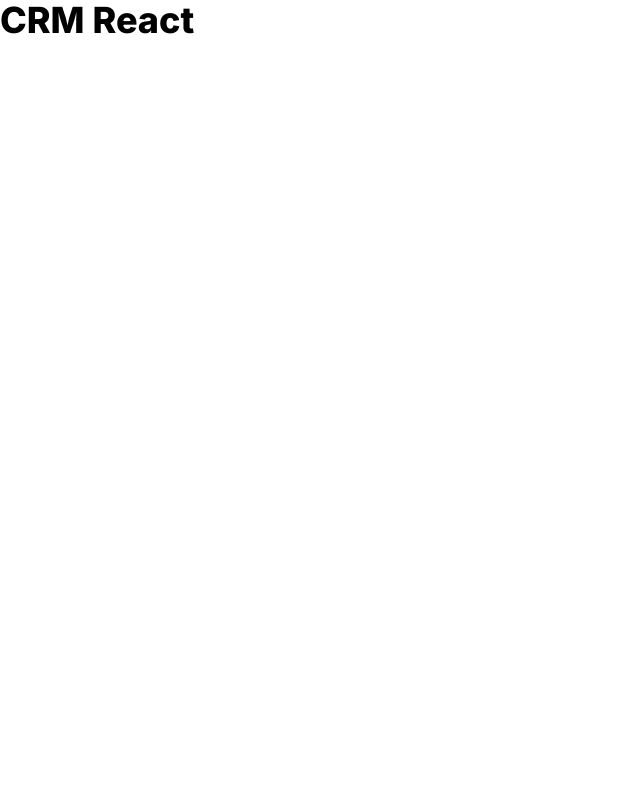
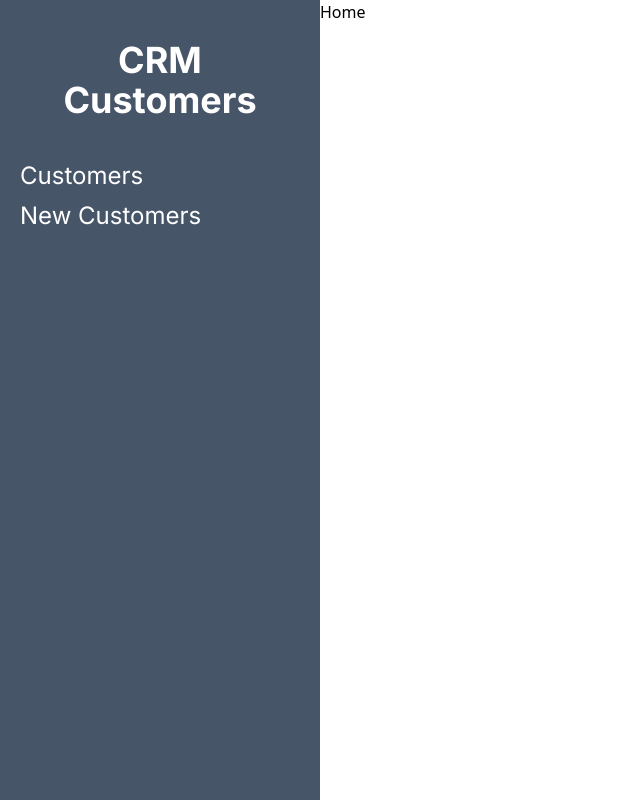
Before and after one commit to jairpss/crm-react, a React (Vite) app: page /customers in a window 1280 px wide. Shown: the whole page, without its empty margins (0-640 px from the left). Built offline with nearby package versions, Linux system fonts and the light colour scheme.

Commit message:
adding routes , starting with layout

```diff
--- a/src/App.jsx
+++ b/src/App.jsx
@@ -1,12 +1,24 @@
 import { useState } from 'react'
 import { BrowserRouter, Routes, Route } from 'react-router-dom'
+import Layout from './layout/Layout'
+import Home from './pages/Home'
+import NewCustomer from './pages/NewCustomer'
+import EditCustomer from './pages/EditCustomer'
 
 function App() {
-  const [count, setCount] = useState(0)
 
   return (
 
-      <h1 className="text-4xl font-extrabold font-inter">CRM React</h1>
+      <BrowserRouter>
+          <Routes>
+
+              <Route path="/customers" element={<Layout />}>
+                  <Route index element={<Home />} />
+                  <Route path="new" element={<NewCustomer />}/>
+                  <Route path="edit/:id" element={<EditCustomer />}/>
+              </Route>
+          </Routes>
+      </BrowserRouter>
 
   )
 }
--- /dev/null
+++ b/src/layout/Layout.jsx
@@ -0,0 +1,30 @@
+import { Outlet } from 'react-router-dom/'
+
+const Layout = () => {
+  return (
+    <div className="md:flex md: min-h-screen">
+        <div className="md:w-1/4 bg-slate-600 px-5 py-10">
+            <h2 className="text-4xl font-bold text-center text-white font-inter">CRM Customers</h2>
+            <nav className="mt-10">
+                <a
+                    className="text-white text-2xl block mt-2 font-inter hover:text-blue-300"
+                    href="/customers"
+                >Customers</a>
+
+                <a
+                    className="text-white text-2xl block mt-2 font-inter hover:text-blue-300"
+                    href="/customers/new"
+                >New Customers</a>
+            </nav>
+        </div>
+        <div className="md:w-3/4">
+            <Outlet />
+        </div>
+
+    </div>
+
+
+  )
+}
+
+export default Layout
--- /dev/null
+++ b/src/pages/EditCustomer.jsx
@@ -0,0 +1,9 @@
+import React from 'react'
+
+const EditCustomer = () => {
+  return (
+    <h3>EditCustomer</h3>
+  )
+}
+
+export default EditCustomer
--- /dev/null
+++ b/src/pages/Home.jsx
@@ -0,0 +1,9 @@
+import React from 'react'
+
+const Home = () => {
+  return (
+    <h2>Home</h2>
+  )
+}
+
+export default Home
--- /dev/null
+++ b/src/pages/NewCustomer.jsx
@@ -0,0 +1,9 @@
+import React from 'react'
+
+const NewCustomer = () => {
+  return (
+    <h3>NewCustomer</h3>
+  )
+}
+
+export default NewCustomer
```
